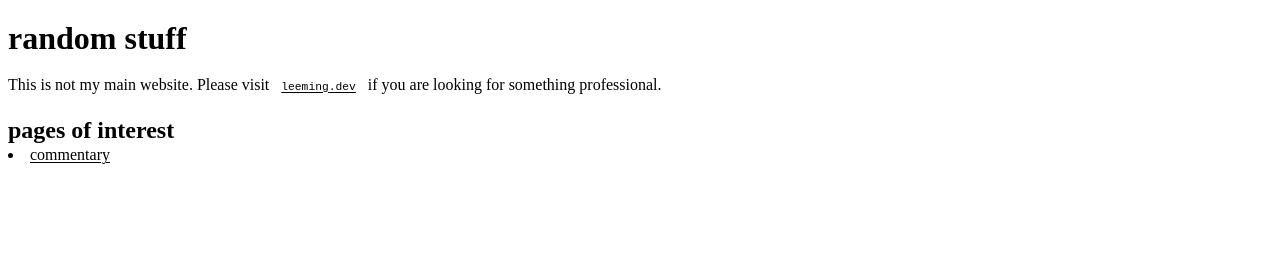
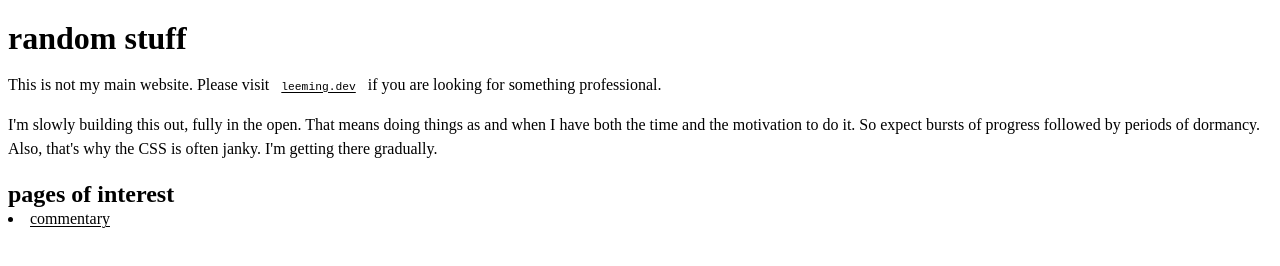
Before and after one commit to moddedTechnic/indie.leeming.dev, an Astro site: page / in a window 1280 px wide. Built offline with nearby package versions, Linux system fonts and the light colour scheme; Astro itself is replaced by a stand-in of ours.

Commit message:
feat: add explainer paragraph

```diff
--- a/src/pages/index.astro
+++ b/src/pages/index.astro
@@ -12,6 +12,13 @@ import BaseLayout from "@layouts/BaseLayout.astro";
         if you are looking for something professional.
     </p>
 
+    <p>
+        I'm slowly building this out, fully in the open. That means doing things as and
+        when I have both the time and the motivation to do it. So expect bursts of
+        progress followed by periods of dormancy. Also, that's why the CSS is often
+        janky. I'm getting there gradually.
+    </p>
+
     <nav>
         <h2>pages of interest</h2>
         <ul>
```
